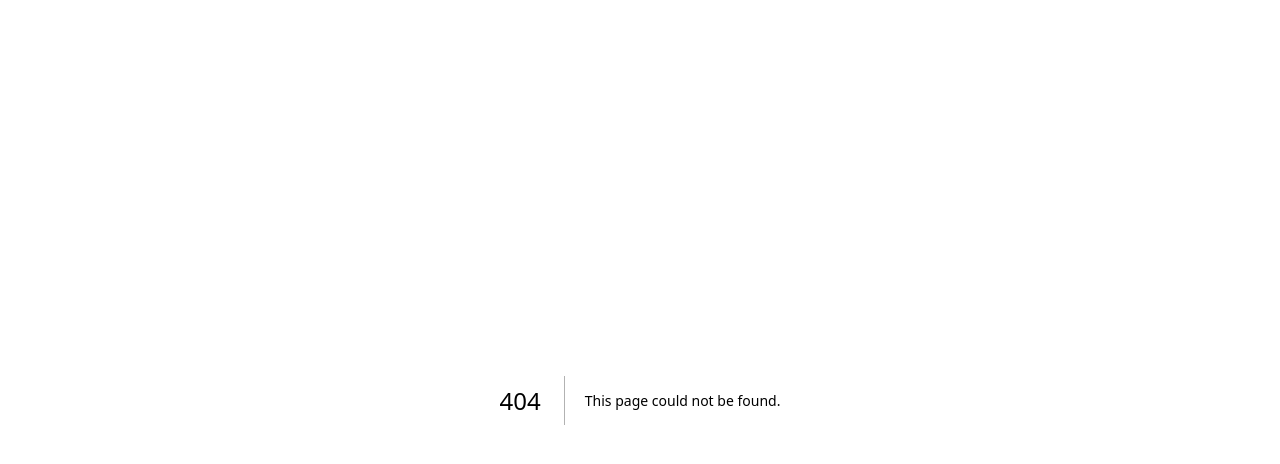
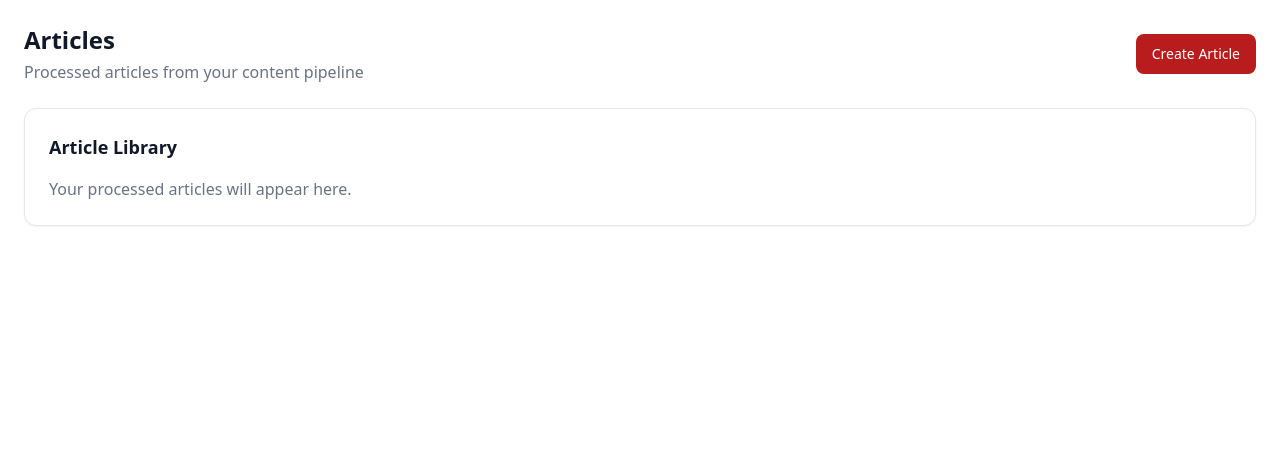
Before and after one commit to harunme/RunIt, a Next.js app in the folder web/: page /articles in a window 1280 px wide. Before the commit this address had no page. Shown: the top 464 px of the page. Built offline with nearby package versions, Linux system fonts and the light colour scheme.

Commit message:
feat: add Articles page to Process section in sidebar
- Added Articles navigation item to Process section alongside Agents
- Created Articles page at /articles with placeholder content
- Navigation structure: Ingest → Process → Publish → System

```diff
--- /dev/null
+++ b/web/src/app/articles/page.tsx
@@ -0,0 +1,27 @@
+"use client";
+
+import { Card, CardContent, CardHeader, CardTitle } from "@/components/ui/Card";
+import { Button } from "@/components/ui/Button";
+
+export default function ArticlesPage() {
+  return (
+    <div className="p-6">
+      <div className="flex items-center justify-between mb-6">
+        <div>
+          <h1 className="text-2xl font-bold text-gray-900">Articles</h1>
+          <p className="text-gray-500 mt-1">Processed articles from your content pipeline</p>
+        </div>
+        <Button variant="primary">Create Article</Button>
+      </div>
+
+      <Card padding="lg">
+        <CardHeader>
+          <CardTitle>Article Library</CardTitle>
+        </CardHeader>
+        <CardContent>
+          <p className="text-gray-500">Your processed articles will appear here.</p>
+        </CardContent>
+      </Card>
+    </div>
+  );
+}
--- a/web/src/components/layout/Sidebar.tsx
+++ b/web/src/components/layout/Sidebar.tsx
@@ -15,13 +15,16 @@ const NAV_ITEMS = [
   {
     group: "Ingest",
     items: [
+      { name: "Sources", href: "/sources", icon: Rss },
       { name: "Content", href: "/content", icon: FileText },
-      { name: "Sources", href: "/sources", icon: Rss },
     ],
   },
   {
     group: "Process",
-    items: [{ name: "Agents", href: "/agents", icon: Brain }],
+    items: [
+      { name: "Agents", href: "/agents", icon: Brain },
+      { name: "Articles", href: "/articles", icon: FileText },
+    ],
   },
   {
     group: "Publish",
```
